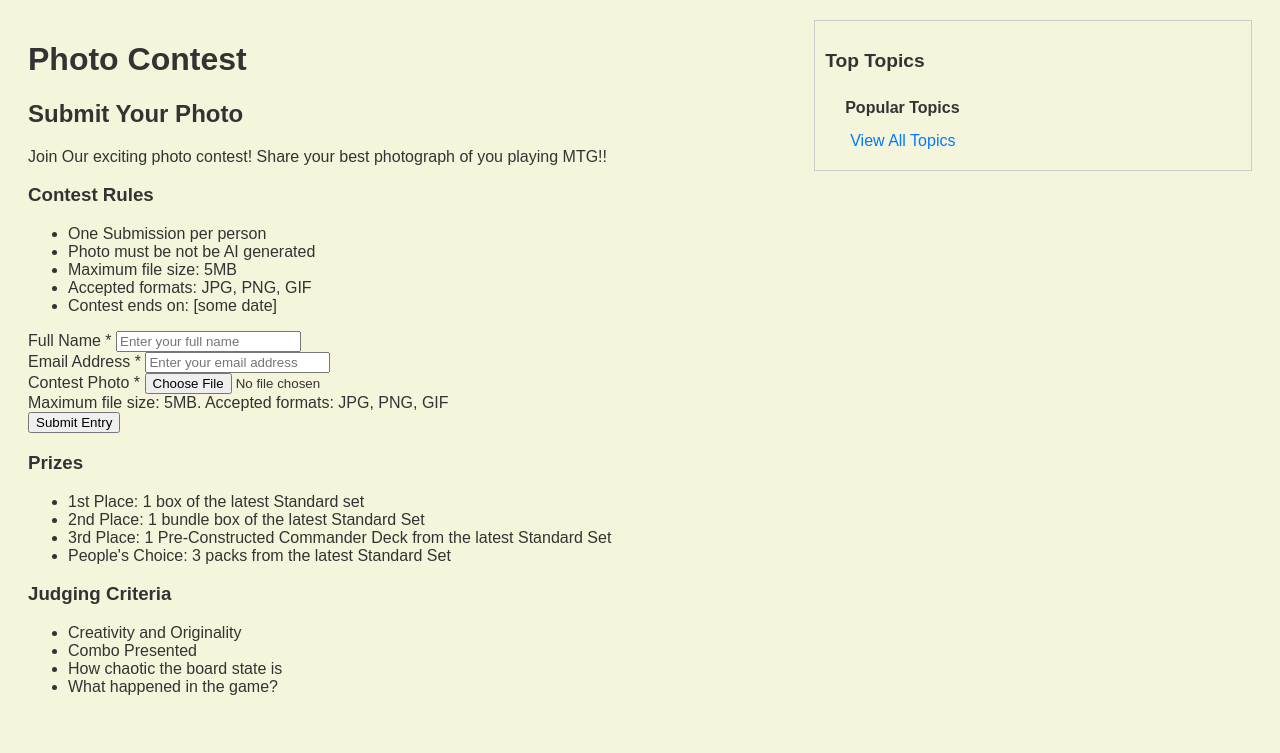
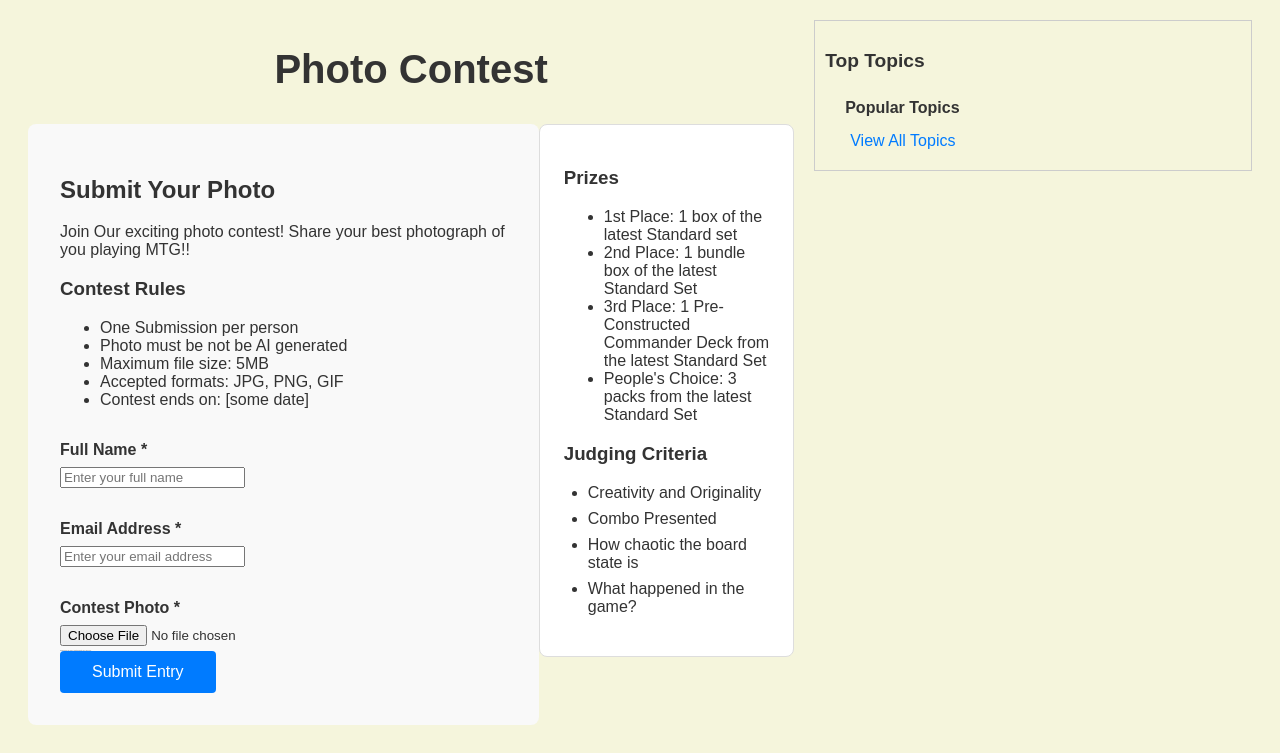
Before and after one commit to sheridan-jeremy-t/A5_mtg_blog, a Django app: page /contest/ in a window 1280 px wide. Shown: the part 163-916 px from the top of the page. Before the commit the page ends 858 px from the top, so only its background shows below. Run offline with Django 5.2, Linux system fonts and the light colour scheme; data that the repository does not hold is empty.

Commit message:
added CSS

```diff
--- a/mtg_blog/static/mtg_blog_app/css/styles.css
+++ b/mtg_blog/static/mtg_blog_app/css/styles.css
@@ -84,3 +84,142 @@ body {
 .sidebar li a:hover {
     background-color: #f0f0f0;
 }
+
+.contest_container{
+    max-width: 120px;
+    margin: 0 auto;
+    padding: 20px;
+}
+
+.contest-title{
+    text-align: center;
+    font-size: 2.5rem;
+    margin-bottom: 2rem;
+    color: #333
+}
+
+.contest-content{
+    display: grid;
+    grid-template-columns: 2fr 1fr;
+    gap: 2rem
+    margin-top: 2rem
+}
+
+.contest-main{
+    background: #f9f9f9;
+    border-radius: 8px;
+    padding: 2rem;
+}
+
+.contest-sidebar{
+    background: #fff;
+    border: 1px solid #ddd;
+    border-radius: 8px;
+    padding: 1.5rem;
+    height: fit-content;
+}
+
+.contest-form{
+    margin-top: 2rem;
+}
+
+.form-input{
+    width: 100%;
+    padding: 0.75rem;
+    border: 1px solid #ddd;
+    border-radius: 4px;
+    font-size: 1rem;
+}
+
+.form-group{
+    margin-top: 2rem;
+}
+
+.form-label{
+    display: block;
+    margin-bottom: 0.5rem;
+    font-weight: bold;
+    color: #333;
+}
+
+.form-input:focus{
+    outline: none;
+    border-color: #007bff;
+    box-shadow: 0 0 0 2px rgba(0,123,255,0.25);
+}
+
+.file-input{
+    padding: 0.5rem;
+}
+
+.form-errors{
+    margin-top: 0.245rem;
+}
+
+.error-message{
+    display: block;
+    color: #dc3545;
+    font-size: 0.875rem;
+}
+
+.form-help{
+    margin-top: 0.25rem;
+    font-size: 0.075rem;
+    color: #666;
+}
+
+.submit-button{
+    background-color: #007bff;
+    color: white;
+    padding: 0.75rem 2rem;
+    border: none;
+    border-radius: 4px;
+    font-size: 1rem;
+    cursor: pointer;
+    transition: background-color 0.2s
+}
+
+.submit-button:hover{
+    background-color: #0056b3;
+}
+
+.message {
+    padding: 1rem;
+    border-radius: 4px;
+    margin-bottom: 1rem;
+    position: relative;
+}
+
+.message-success{
+    background-color: #d4edda;
+    border: 1px solid #c3e6cb;
+    color: #155724;
+}
+
+.message-error{
+    background-color: #f8d7da;
+    border: 1px solid #f5c6cb;
+    color: #155724
+}
+
+.message-close{
+    position: absolute;
+    top: 0.5rem;
+    right: 1rem;
+    background: none;
+    border: none;
+    font-size: 1.5rem;
+    cursor: pointer;
+}
+
+.contest-rules,
+.prize-list,
+.criteria-list{
+    padding-left: 1.5rem;
+}
+
+.contest-rules li,
+.prize-list li,
+.criteria-list li {
+    margin-bottom: 0.5rem
+}
--- a/mtg_blog/templates/mtg_blog_app/base.html
+++ b/mtg_blog/templates/mtg_blog_app/base.html
@@ -1,4 +1,3 @@
-
 <!DOCTYPE html>
 <!--[if lt IE 7]>      <html class="no-js lt-ie9 lt-ie8 lt-ie7"> <![endif]-->
 <!--[if IE 7]>         <html class="no-js lt-ie9 lt-ie8"> <![endif]-->
```
